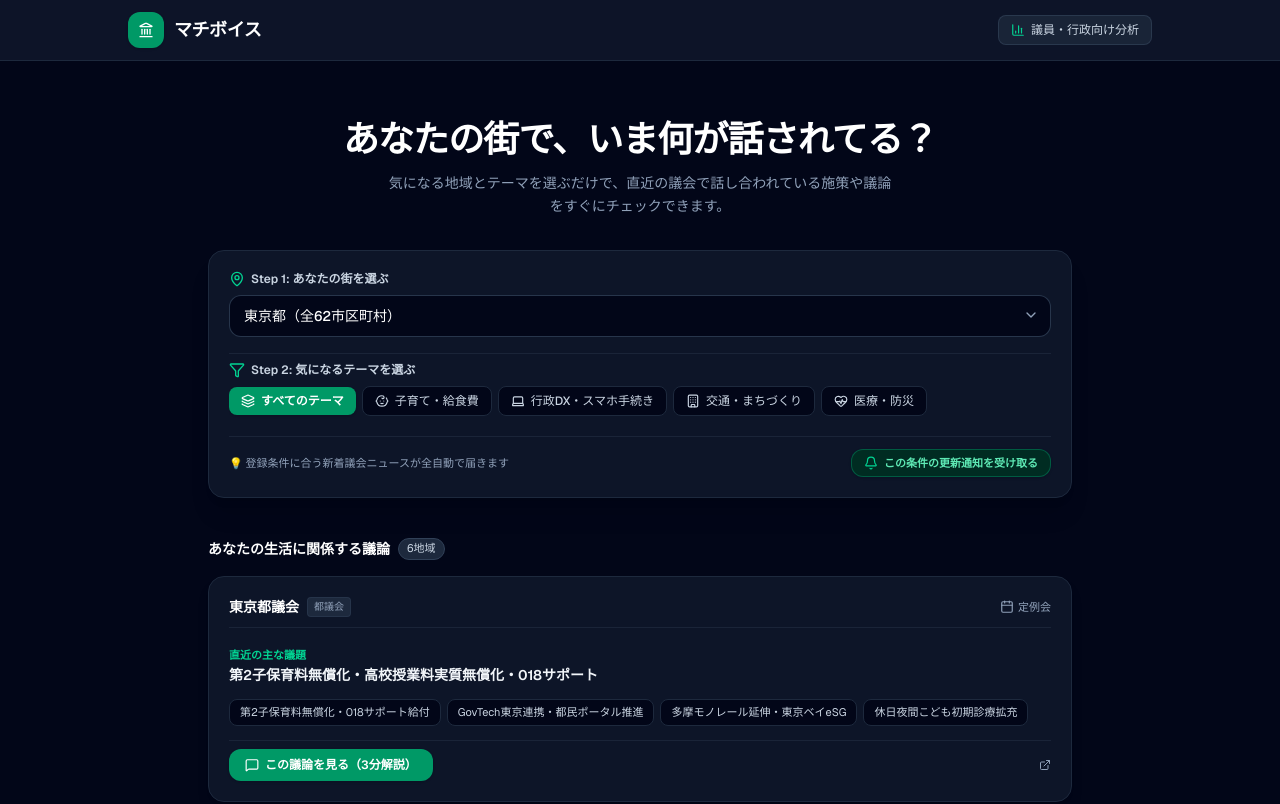
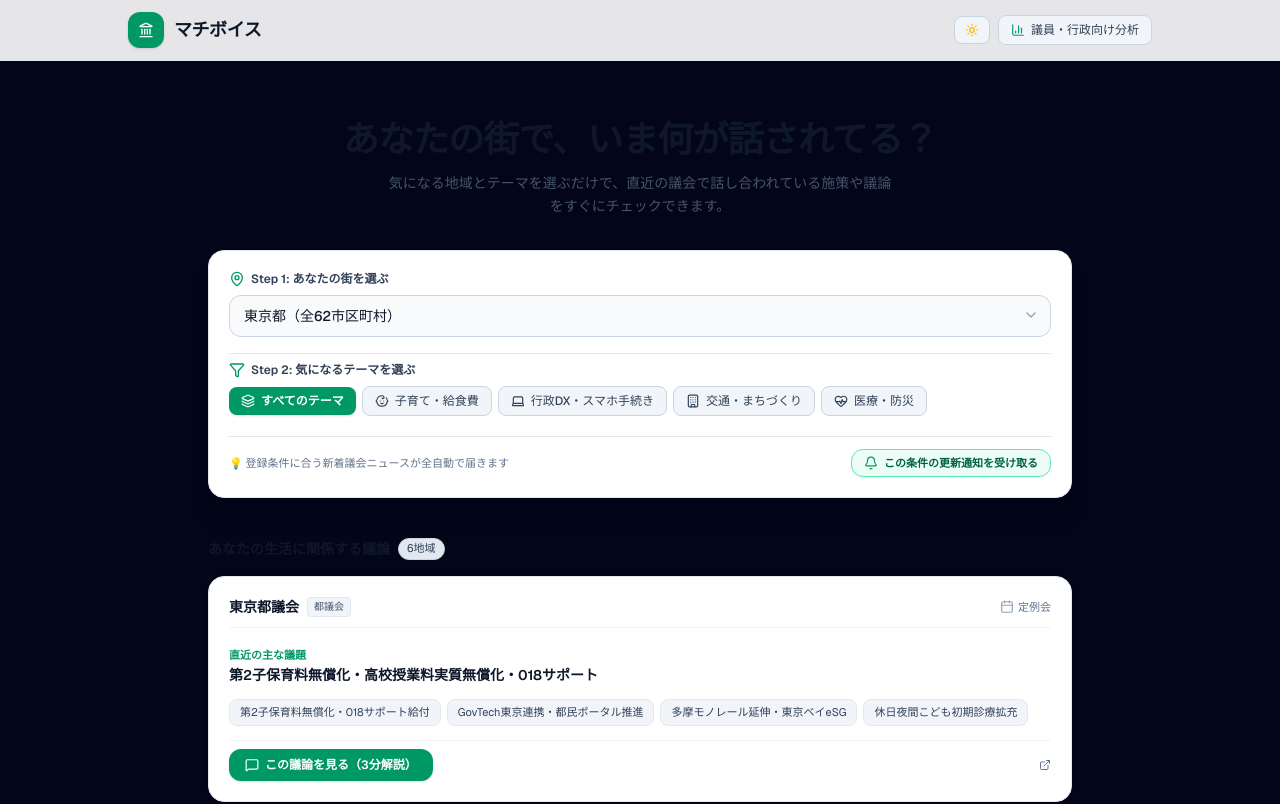
Before and after one commit to akira09181/GijiRaku-frontend, a Next.js app: page / in a window 1280 px wide. Shown: the top 804 px of the page. Built offline with nearby package versions, Linux system fonts and the light colour scheme.

Commit message:
feat(ui): ライトモード(Light Mode)UIテーマおよびヘッダーのテーマ切替トグル(☀️ライト/🌙ダーク)の実装・localStorage永続化

```diff
--- a/app/components/Header.tsx
+++ b/app/components/Header.tsx
@@ -1,7 +1,7 @@
 'use client';
 
-import React from 'react';
-import { Landmark, BarChart3 } from 'lucide-react';
+import React, { useState, useEffect } from 'react';
+import { Landmark, BarChart3, Sun, Moon } from 'lucide-react';
 import { Assembly } from '../types/assembly';
 
 interface HeaderProps {
@@ -15,8 +15,33 @@ interface HeaderProps {
 export default function Header({
   onOpenAnalytics,
 }: HeaderProps) {
+  const [theme, setTheme] = useState<'dark' | 'light'>('dark');
+
+  useEffect(() => {
+    const storedTheme = localStorage.getItem('gijiraku_theme') as 'dark' | 'light' | null;
+    const initialTheme = storedTheme || 'dark';
+    setTheme(initialTheme);
+    if (initialTheme === 'dark') {
+      document.documentElement.classList.add('dark');
+    } else {
+      document.documentElement.classList.remove('dark');
+    }
+  }, []);
+
+  const toggleTheme = () => {
+    const nextTheme = theme === 'dark' ? 'light' : 'dark';
+    setTheme(nextTheme);
+    localStorage.setItem('gijiraku_theme', nextTheme);
+    if (nextTheme === 'dark') {
+      document.documentElement.classList.add('dark');
+    } else {
+      document.documentElement.classList.remove('dark');
+    }
+    window.dispatchEvent(new CustomEvent('theme_changed', { detail: { theme: nextTheme } }));
+  };
+
   return (
-    <header className="sticky top-0 z-40 bg-slate-900/90 backdrop-blur-md border-b border-slate-800 px-4 sm:px-6 py-3 transition-all">
+    <header className="sticky top-0 z-40 dark:bg-slate-900/90 dark:border-slate-800 bg-white/90 border-slate-200 backdrop-blur-md border-b px-4 sm:px-6 py-3 transition-colors shadow-xs">
       <div className="max-w-5xl mx-auto flex items-center justify-between gap-3">
         {/* ロゴ & サービス名 */}
         <div className="flex items-center gap-2.5 min-w-0">
@@ -24,21 +49,39 @@ export default function Header({
             <Landmark className="w-4 h-4" />
           </div>
           <div className="flex items-baseline gap-2 min-w-0">
-            <h1 className="text-base sm:text-lg font-bold text-white tracking-tight shrink-0">
+            <h1 className="text-base sm:text-lg font-bold dark:text-white text-slate-900 tracking-tight shrink-0">
               マチボイス
             </h1>
-            <span className="text-xs text-slate-400 font-mono hidden xs:inline">MachiVoice</span>
+            <span className="text-xs dark:text-slate-400 text-slate-500 font-mono hidden xs:inline">MachiVoice</span>
           </div>
         </div>
 
-        {/* B2B / 行政向け導線 */}
-        <div className="flex items-center shrink-0">
+        {/* テーマ切替 ＆ 行政向け導線 */}
+        <div className="flex items-center gap-2 shrink-0">
+          <button
+            onClick={toggleTheme}
+            className="px-2.5 py-1.5 rounded-lg dark:bg-slate-800/80 dark:hover:bg-slate-800 dark:border-slate-700/70 dark:text-slate-300 bg-slate-100 hover:bg-slate-200 border-slate-300 text-slate-700 border text-xs font-medium flex items-center gap-1.5 transition-colors"
+            aria-label="テーマ切替"
+          >
+            {theme === 'dark' ? (
+              <>
+                <Sun className="w-3.5 h-3.5 text-amber-400" />
+                <span className="hidden xs:inline">ライト</span>
+              </>
+            ) : (
+              <>
+                <Moon className="w-3.5 h-3.5 text-indigo-600" />
+                <span className="hidden xs:inline">ダーク</span>
+              </>
+            )}
+          </button>
+
           <button
             onClick={onOpenAnalytics}
-            className="px-3 py-1.5 rounded-lg bg-slate-800/80 hover:bg-slate-800 border border-slate-700/70 text-slate-300 hover:text-white text-xs font-medium flex items-center gap-1.5 transition-colors"
+            className="px-3 py-1.5 rounded-lg dark:bg-slate-800/80 dark:hover:bg-slate-800 dark:border-slate-700/70 dark:text-slate-300 bg-slate-100 hover:bg-slate-200 border-slate-300 text-slate-700 border text-xs font-medium flex items-center gap-1.5 transition-colors"
             aria-label="議員・行政向けEBPM分析を開く"
           >
-            <BarChart3 className="w-3.5 h-3.5 text-emerald-400" />
+            <BarChart3 className="w-3.5 h-3.5 text-emerald-600 dark:text-emerald-400" />
             <span className="hidden sm:inline">議員・行政向け分析</span>
             <span className="sm:hidden">行政向け</span>
           </button>
--- a/app/globals.css
+++ b/app/globals.css
@@ -1,6 +1,11 @@
 @import "tailwindcss";
 
 :root {
+  --background: #f8fafc;
+  --foreground: #0f172a;
+}
+
+.dark {
   --background: #020617;
   --foreground: #f8fafc;
 }
--- a/app/layout.tsx
+++ b/app/layout.tsx
@@ -35,7 +35,7 @@ export default function RootLayout({
       lang="ja"
       className={`${geistSans.variable} ${geistMono.variable} h-full antialiased dark`}
     >
-      <body className="min-h-full flex flex-col bg-slate-950 text-slate-100">{children}</body>
+      <body className="min-h-full flex flex-col bg-[var(--background)] text-[var(--foreground)] transition-colors duration-200">{children}</body>
     </html>
   );
 }
--- a/app/page.tsx
+++ b/app/page.tsx
@@ -202,26 +202,26 @@ export default function Home() {
 
       {/* メインヒーローセクション: 「あなたの街で、いま何が話されてる？」 */}
       <section className="px-4 pt-10 pb-8 sm:pt-14 sm:pb-10 max-w-4xl w-full mx-auto flex flex-col items-center text-center">
-        <h2 className="text-2xl sm:text-4xl font-bold text-white tracking-tight leading-tight">
+        <h2 className="text-2xl sm:text-4xl font-bold dark:text-white text-slate-900 tracking-tight leading-tight">
           あなたの街で、いま何が話されてる？
         </h2>
-        <p className="text-xs sm:text-sm text-slate-400 mt-2.5 max-w-lg leading-relaxed">
+        <p className="text-xs sm:text-sm dark:text-slate-400 text-slate-600 mt-2.5 max-w-lg leading-relaxed">
           気になる地域とテーマを選ぶだけで、直近の議会で話し合われている施策や議論をすぐにチェックできます。
         </p>
 
         {/* 2ステップ選択カード */}
-        <div className="w-full mt-6 sm:mt-8 p-4 sm:p-5 bg-slate-900/90 border border-slate-800 rounded-2xl shadow-xl space-y-4 text-left">
+        <div className="w-full mt-6 sm:mt-8 p-4 sm:p-5 dark:bg-slate-900/90 dark:border-slate-800 bg-white border-slate-200 border rounded-2xl shadow-xl space-y-4 text-left">
           {/* Step 1: 地域を選ぶ */}
           <div className="space-y-2">
-            <label className="text-xs font-semibold text-slate-300 flex items-center gap-1.5">
-              <MapPin className="w-4 h-4 text-emerald-400" />
+            <label className="text-xs font-semibold dark:text-slate-300 text-slate-700 flex items-center gap-1.5">
+              <MapPin className="w-4 h-4 text-emerald-600 dark:text-emerald-400" />
               <span>Step 1: あなたの街を選ぶ</span>
             </label>
             <div className="relative">
               <select
                 value={selectedAssemblyId}
                 onChange={(e) => setSelectedAssemblyId(e.target.value)}
-                className="w-full bg-slate-950 border border-slate-700/80 rounded-xl px-3.5 py-2.5 text-xs sm:text-sm text-white focus:outline-none focus:ring-1 focus:ring-emerald-500 appearance-none cursor-pointer pr-10 font-medium"
+                className="w-full dark:bg-slate-950 dark:border-slate-700/80 dark:text-white bg-slate-50 border-slate-300 text-slate-900 border rounded-xl px-3.5 py-2.5 text-xs sm:text-sm focus:outline-none focus:ring-1 focus:ring-emerald-500 appearance-none cursor-pointer pr-10 font-medium transition-colors"
               >
                 <option value="all">東京都（全62市区町村）</option>
                 {TOKYO_ASSEMBLIES.map((a) => (
@@ -235,9 +235,9 @@ export default function Home() {
           </div>
 
           {/* Step 2: 関心のあるテーマを選ぶ */}
-          <div className="space-y-2 pt-2 border-t border-slate-800/80">
-            <label className="text-xs font-semibold text-slate-300 flex items-center gap-1.5">
-              <Filter className="w-4 h-4 text-emerald-400" />
+          <div className="space-y-2 pt-2 border-t dark:border-slate-800/80 border-slate-200">
+            <label className="text-xs font-semibold dark:text-slate-300 text-slate-700 flex items-center gap-1.5">
+              <Filter className="w-4 h-4 text-emerald-600 dark:text-emerald-400" />
               <span>Step 2: 気になるテーマを選ぶ</span>
             </label>
             <div className="flex items-center gap-1.5 overflow-x-auto pb-1 scrollbar-none">
@@ -250,7 +250,7 @@ export default function Home() {
                     className={`px-3 py-1.5 rounded-lg text-xs font-medium flex items-center gap-1.5 shrink-0 transition-all ${
                       isSelected
                         ? 'bg-emerald-600 text-white font-semibold shadow-sm'
-                        : 'bg-slate-950 hover:bg-slate-800 text-slate-300 border border-slate-800'
+                        : 'dark:bg-slate-950 dark:hover:bg-slate-800 dark:text-slate-300 dark:border-slate-800 bg-slate-100 hover:bg-slate-200 text-slate-700 border-slate-300 border'
                     }`}
                   >
                     {theme.icon}
@@ -262,15 +262,15 @@ export default function Home() {
           </div>
 
           {/* マイフィード & 通知機能バッジ */}
-          <div className="pt-3 border-t border-slate-800/80 flex items-center justify-between text-xs flex-wrap gap-2">
-            <span className="text-[11px] text-slate-400">
+          <div className="pt-3 border-t dark:border-slate-800/80 border-slate-200 flex items-center justify-between text-xs flex-wrap gap-2">
+            <span className="text-[11px] dark:text-slate-400 text-slate-500">
               💡 登録条件に合う新着議会ニュースが全自動で届きます
             </span>
             <button
               onClick={handleSubscribeNotifications}
-              className="px-3 py-1.5 bg-emerald-950 hover:bg-emerald-900 text-emerald-300 border border-emerald-700/60 rounded-xl font-semibold text-[11px] flex items-center gap-1.5 transition-colors shadow-sm"
+              className="px-3 py-1.5 dark:bg-emerald-950 dark:hover:bg-emerald-900 dark:text-emerald-300 dark:border-emerald-700/60 bg-emerald-50 hover:bg-emerald-100 text-emerald-800 border-emerald-300 border rounded-xl font-semibold text-[11px] flex items-center gap-1.5 transition-colors shadow-xs"
             >
-              <Bell className="w-3.5 h-3.5 text-emerald-400" />
+              <Bell className="w-3.5 h-3.5 text-emerald-600 dark:text-emerald-400" />
               <span>この条件の更新通知を受け取る</span>
             </button>
           </div>
@@ -290,16 +290,16 @@ export default function Home() {
       {/* メインコンテンツ: あなたに関係する議論カードフィード */}
       <section className="px-4 pb-12 max-w-4xl w-full mx-auto space-y-4">
         <div className="flex items-center justify-between">
-          <h3 className="text-sm font-bold text-white flex items-center gap-2">
+          <h3 className="text-sm font-bold dark:text-white text-slate-900 flex items-center gap-2">
             <span>あなたの生活に関係する議論</span>
-            <span className="px-2 py-0.5 rounded-full text-[11px] font-normal bg-slate-800 text-slate-300 border border-slate-700">
+            <span className="px-2 py-0.5 rounded-full text-[11px] font-normal dark:bg-slate-800 dark:text-slate-300 dark:border-slate-700 bg-slate-200 text-slate-700 border-slate-300 border">
               {activeAssemblies.length}地域
             </span>
           </h3>
           {selectedAssemblyId !== 'all' && (
             <button
               onClick={() => setSelectedAssemblyId('all')}
-              className="text-xs text-emerald-400 hover:text-emerald-300 font-medium"
+              className="text-xs text-emerald-600 dark:text-emerald-400 hover:underline font-medium"
             >
               条件をクリア
             </button>
@@ -317,17 +317,17 @@ export default function Home() {
             return (
               <div
                 key={assembly.id}
-                className="bg-slate-900/90 border border-slate-800 hover:border-slate-700/90 rounded-2xl p-4 sm:p-5 shadow-lg space-y-3.5 transition-colors"
+                className="dark:bg-slate-900/90 dark:border-slate-800 dark:hover:border-slate-700/90 bg-white border-slate-200 border rounded-2xl p-4 sm:p-5 shadow-sm hover:shadow-md space-y-3.5 transition-all"
               >
                 {/* 自治体ヘッダー */}
-                <div className="flex items-center justify-between text-xs border-b border-slate-800/80 pb-2.5">
+                <div className="flex items-center justify-between text-xs border-b dark:border-slate-800/80 border-slate-100 pb-2.5">
                   <div className="flex items-center gap-2">
-                    <span className="font-bold text-white text-sm">{assembly.name}</span>
-                    <span className="text-[10px] px-1.5 py-0.5 rounded bg-slate-800 text-slate-400 font-medium border border-slate-700/50">
+                    <span className="font-bold dark:text-white text-slate-900 text-sm">{assembly.name}</span>
+                    <span className="text-[10px] px-1.5 py-0.5 rounded dark:bg-slate-800 dark:text-slate-400 dark:border-slate-700/50 bg-slate-100 text-slate-600 border-slate-200 border font-medium">
                       {assembly.type === 'prefecture' ? '都議会' : assembly.type === 'ward' ? '特別区' : '市'}
                     </span>
                   </div>
-                  <span className="text-slate-400 text-[11px] flex items-center gap-1">
+                  <span className="dark:text-slate-400 text-slate-500 text-[11px] flex items-center gap-1">
                     <Calendar className="w-3.5 h-3.5 text-slate-400" />
                     <span>定例会</span>
                   </span>
@@ -335,8 +335,8 @@ export default function Home() {
 
                 {/* 注目話題 */}
                 <div className="space-y-1">
-                  <span className="text-[11px] font-semibold text-emerald-400">直近の主な議題</span>
-                  <p className="text-xs sm:text-sm font-semibold text-slate-100 leading-snug">
+                  <span className="text-[11px] font-semibold text-emerald-600 dark:text-emerald-400">直近の主な議題</span>
+                  <p className="text-xs sm:text-sm font-semibold dark:text-slate-100 text-slate-900 leading-snug">
                     {assembly.hotTopic}
                   </p>
                 </div>
@@ -346,7 +346,7 @@ export default function Home() {
                   {relevantIssues.map((issue, idx) => (
                     <span
                       key={idx}
-                      className="px-2.5 py-1 rounded-lg text-[11px] bg-slate-950 text-slate-300 border border-slate-800"
+                      className="px-2.5 py-1 rounded-lg text-[11px] dark:bg-slate-950 dark:text-slate-300 dark:border-slate-800 bg-slate-100 text-slate-700 border-slate-200 border"
                     >
                       {issue.label}
                     </span>
@@ -354,7 +354,7 @@ export default function Home() {
                 </div>
 
                 {/* アクションエリア */}
-                <div className="pt-2 border-t border-slate-800/80 flex items-center justify-between gap-3">
+                <div className="pt-2 border-t dark:border-slate-800/80 border-slate-100 flex items-center justify-between gap-3">
                   <button
                     onClick={() => setSelectedAssemblyForModal(assembly)}
                     className="px-4 py-2 bg-emerald-600 hover:bg-emerald-500 text-white rounded-xl text-xs font-semibold flex items-center gap-1.5 transition-colors shadow-sm"
@@ -367,7 +367,7 @@ export default function Home() {
                     href="https://catalog.data.metro.tokyo.lg.jp/"
                     target="_blank"
                     rel="noreferrer"
-                    className="text-xs text-slate-400 hover:text-slate-200 flex items-center gap-1 font-medium transition-colors"
+                    className="text-xs dark:text-slate-400 dark:hover:text-slate-200 text-slate-500 hover:text-slate-700 flex items-center gap-1 font-medium transition-colors"
                   >
                     <span className="hidden xs:inline">公式原文</span>
                     <ExternalLink className="w-3 h-3" />
@@ -380,22 +380,22 @@ export default function Home() {
       </section>
 
       {/* セカンダリセクション: 地図 & 都内全市区町村から探す */}
-      <section className="bg-slate-900/60 border-t border-slate-800 py-8 px-4">
+      <section className="dark:bg-slate-900/60 dark:border-slate-800 bg-slate-100/70 border-slate-200 border-t py-8 px-4">
         <div className="max-w-5xl mx-auto space-y-4">
           <div className="flex items-center justify-between">
             <div>
-              <h3 className="text-sm font-bold text-white flex items-center gap-2">
-                <Building2 className="w-4 h-4 text-emerald-400" />
+              <h3 className="text-sm font-bold dark:text-white text-slate-900 flex items-center gap-2">
+                <Building2 className="w-4 h-4 text-emerald-600 dark:text-emerald-400" />
                 <span>地図・全リストから探す</span>
               </h3>
-              <p className="text-xs text-slate-400 mt-0.5">
+              <p className="text-xs dark:text-slate-400 text-slate-500 mt-0.5">
                 都内62市区町村の位置情報および会議録データを地図上で探索できます
               </p>
             </div>
 
             <button
               onClick={() => setShowMapExplorer(!showMapExplorer)}
-              className="px-3 py-1.5 rounded-lg bg-slate-800 hover:bg-slate-700 text-slate-200 text-xs font-semibold flex items-center gap-1.5 transition-colors"
+              className="px-3 py-1.5 rounded-lg dark:bg-slate-800 dark:hover:bg-slate-700 dark:text-slate-200 bg-white hover:bg-slate-50 border-slate-200 border text-slate-700 text-xs font-semibold flex items-center gap-1.5 transition-colors shadow-xs"
             >
               <span>{showMapExplorer ? '折りたたむ' : '表示する'}</span>
               <ChevronDown className={`w-3.5 h-3.5 transition-transform ${showMapExplorer ? 'rotate-180' : ''}`} />
@@ -405,11 +405,11 @@ export default function Home() {
           {showMapExplorer && (
             <div className="space-y-4 pt-2">
               {/* モバイル切り替え */}
-              <div className="lg:hidden bg-slate-900 p-1 rounded-xl border border-slate-800 flex items-center gap-1">
+              <div className="lg:hidden dark:bg-slate-900 bg-white p-1 rounded-xl border dark:border-slate-800 border-slate-200 flex items-center gap-1">
                 <button
                   onClick={() => setMobileView('map')}
                   className={`flex-1 py-1.5 rounded-lg text-xs font-semibold flex items-center justify-center gap-1.5 transition-all ${
-                    mobileView === 'map' ? 'bg-emerald-600 text-white shadow-sm' : 'text-slate-400'
+                    mobileView === 'map' ? 'bg-emerald-600 text-white shadow-sm' : 'dark:text-slate-400 text-slate-600'
                   }`}
                 >
                   <MapIcon className="w-3.5 h-3.5" />
@@ -418,7 +418,7 @@ export default function Home() {
                 <button
                   onClick={() => setMobileView('list')}
                   className={`flex-1 py-1.5 rounded-lg text-xs font-semibold flex items-center justify-center gap-1.5 transition-all ${
-                    mobileView === 'list' ? 'bg-emerald-600 text-white shadow-sm' : 'text-slate-400'
+                    mobileView === 'list' ? 'bg-emerald-600 text-white shadow-sm' : 'dark:text-slate-400 text-slate-600'
                   }`}
                 >
                   <ListIcon className="w-3.5 h-3.5" />
```
Also changed, not shown: app/components/AnalyticsDashboardModal.tsx (+16 -16 lines), app/components/LineChatModal.tsx (+44 -44 lines).
